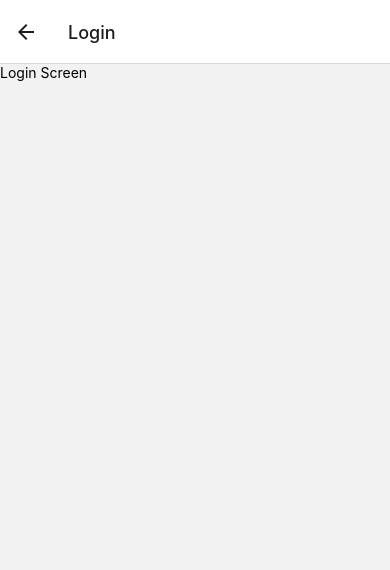
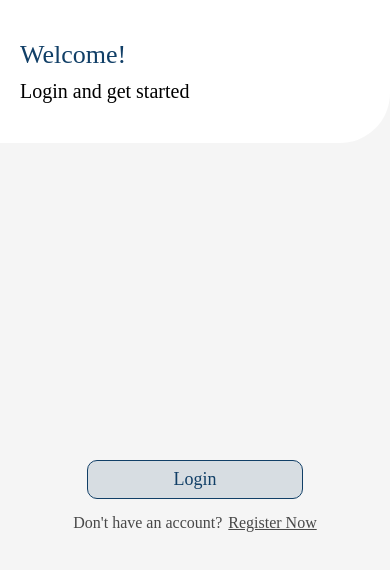
Before and after one commit to fatimahanif/MADAssignment4, a React Native app: screen /Login in a window 390 px wide. Shown: the top 570 px of the page. Built offline with nearby package versions, Linux system fonts and the light colour scheme.

Commit message:
home screen and half of login screen done

```diff
--- a/App.js
+++ b/App.js
@@ -14,8 +14,16 @@ const App: () => Node = () => {
       <StatusBar />
       <NavigationContainer>
         <Stack.Navigator>
-          <Stack.Screen name="Welcome" component={WelcomeScreen} options={{headerShown: false}}/>
-          <Stack.Screen name="Login" component={LoginScreen} />
+          <Stack.Screen
+            name="Welcome"
+            component={WelcomeScreen}
+            options={{headerShown: false}}
+          />
+          <Stack.Screen
+            name="Login"
+            component={LoginScreen}
+            options={{headerShown: false}}
+          />
           <Stack.Screen name="Register" component={RegisterScreen} />
         </Stack.Navigator>
       </NavigationContainer>
@@ -23,8 +31,6 @@ const App: () => Node = () => {
   );
 };
 
-const styles = StyleSheet.create({
-
-});
+const styles = StyleSheet.create({});
 
 export default App;
--- a/assets/screens/LoginScreen.js
+++ b/assets/screens/LoginScreen.js
@@ -1,11 +1,79 @@
-import {Text} from 'react-native';
+import {Text, View, StyleSheet, Pressable} from 'react-native';
+import CustomButton from '../components/CustomButton';
 
-const LoginScreen = () => {
+const LoginScreen = ({navigation}) => {
   return (
-    <>
-    <Text>Login Screen</Text>
-    </>
-  )
-}
+    <View style={styles.mainContainer}>
+      <View style={styles.topContainer}>
+        <Text style={styles.welcome}>Welcome!</Text>
+        <Text style={styles.text}>Login and get started</Text>
+      </View>
+      <View style={styles.contentContainer}>
+        <CustomButton
+          title="Login"
+          onPress={() => {
+            navigation.navigate('Login');
+          }}
+          style={styles.button}
+        />
+        <View style={styles.linkContainer}>
+          <Text style={styles.linkText}>Don't have an account?</Text>
+          <Pressable onPress={()=>{navigation.navigate('Register')}}>
+            <Text style={{...styles.linkText, textDecorationLine: 'underline'}}>Register Now</Text>
+          </Pressable>
+        </View>
+      </View>
+    </View>
+  );
+};
+
+const styles = StyleSheet.create({
+  mainContainer: {
+    flex: 1,
+    backgroundColor: '#f5f5f5',
+    alignItems: 'center',
+  },
+  topContainer: {
+    backgroundColor: '#fff',
+    paddingVertical: 35,
+    paddingHorizontal: 20,
+    width: '100%',
+    borderBottomRightRadius: 50,
+    elevation: 2.5,
+  },
+  welcome: {
+    fontFamily: 'Nunito-SemiBold',
+    fontSize: 26,
+    color: '#113F67',
+    marginVertical: 5,
+  },
+  text: {
+    fontFamily: 'Nunito-Regular',
+    fontSize: 20,
+    color: '#000',
+    marginVertical: 5,
+  },
+  contentContainer: {
+    paddingHorizontal: 15,
+    width: '100%',
+    justifyContent: 'center',
+    flex: 1,
+  },
+  button: {
+    marginVertical: 10,
+  },
+  linkContainer: {
+    flexDirection: 'row',
+    alignSelf: 'center',
+    marginVertical: 5,
+    alignItems: 'center',
+  },
+  linkText: {
+    fontSize: 16,
+    fontFamily: 'Nunito-Regular',
+    color: '#484848',
+    paddingHorizontal: 3,
+  }
+});
 
 export default LoginScreen;
--- a/assets/screens/WelcomeScreen.js
+++ b/assets/screens/WelcomeScreen.js
@@ -1,4 +1,4 @@
-import {Text, Image, View, Pressable, StyleSheet} from 'react-native';
+import {Text, Image, View, StyleSheet} from 'react-native';
 import CustomButton from '../components/CustomButton';
 
 const WelcomeScreen = ({navigation}) => {
```
